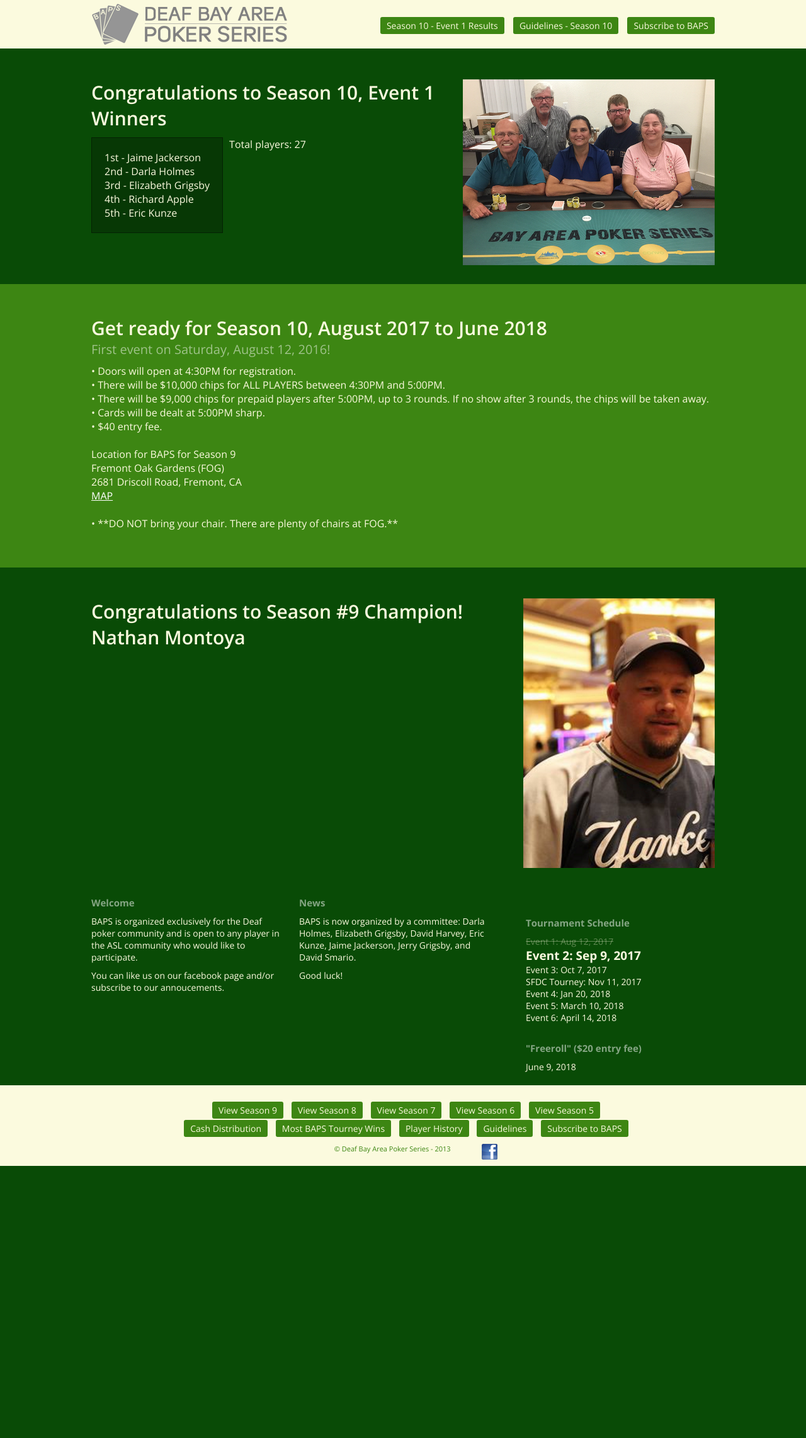
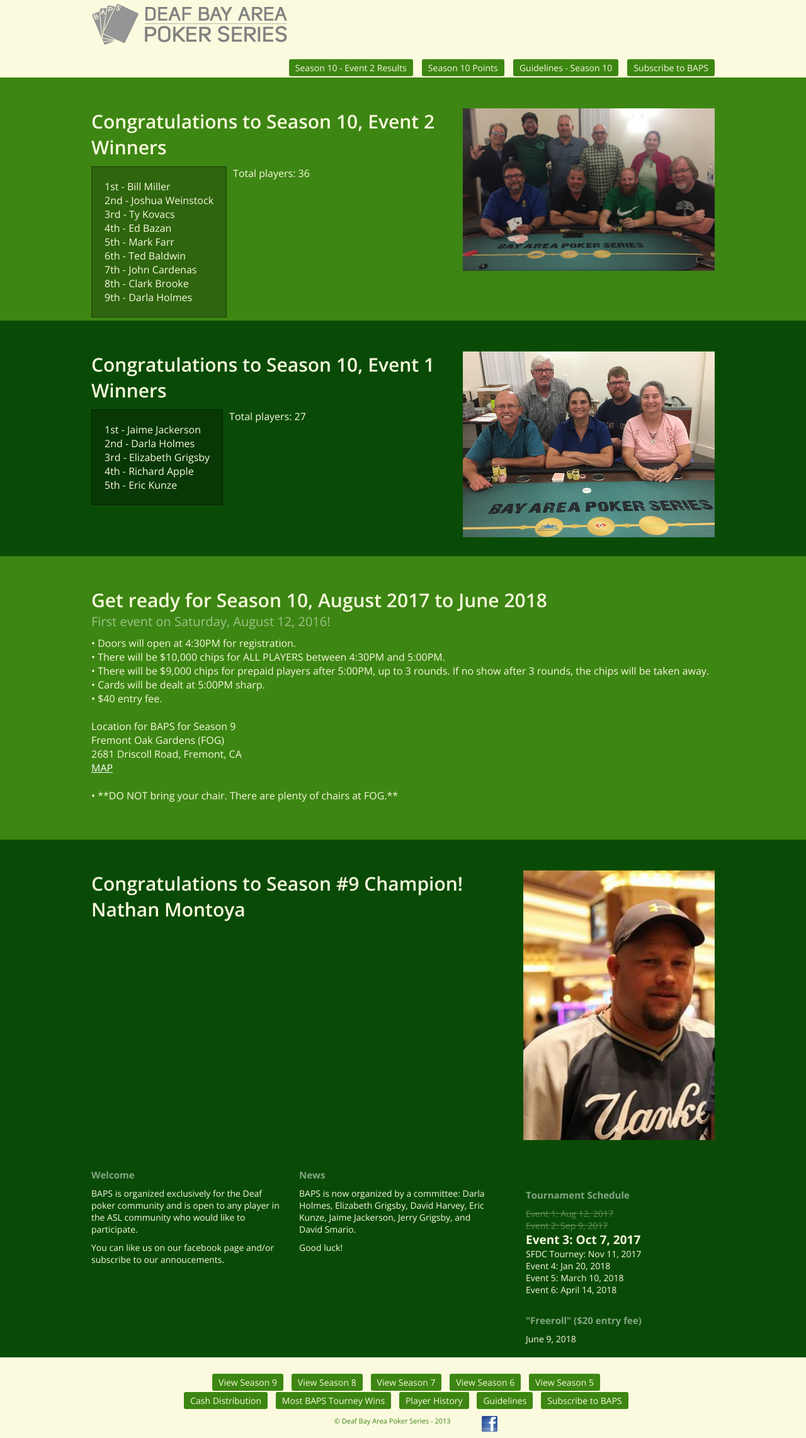
Before and after one commit to chadwtaylor/baps, a PHP site: page / in a window 1280 px wide. Shown: the whole page at 63% size. Before the commit the page ends 1851 px from the top, so only its background shows below. Run offline with PHP 8.4, Linux system fonts and the light colour scheme.

Commit message:
Season 10 Event 2

```diff
--- a/index.php
+++ b/index.php
@@ -18,15 +18,45 @@
 				<div id="logo"></div>
 			</a>
 			<nav id="main">
-				<a href="downloads/season10/baps-season10-event1.pdf" target="_blank">Season 10 - Event 1 Results</a>
-            <!--
-				<a href="downloads/season10/baps-season10.pdf" target="_blank">Season 9 Points</a>
-            -->
+				<a href="downloads/season10/baps-season10-event2.pdf" target="_blank">Season 10 - Event 2 Results</a>
+				<a href="downloads/season10/baps-season10-points.pdf" target="_blank">Season 10 Points</a>
 				<a href="downloads/guidelines10.pdf" target="_blank">Guidelines - Season 10</a>
 				<a href="http://eepurl.com/n5HGH" target="_blank">Subscribe to BAPS</a>
 			</nav>
 		</section>
 	</header>
+	<section id="top">
+		<section class="page clearfix">
+			<br />
+			<br />
+			<img src="images/season-10/season10event2.png" width="400" style="float:right; margin: 0 0 10px 0;" />
+			<h1>Congratulations to Season 10, Event 2 Winners</h1>
+			<p>
+				<div class="left schedule">
+                    1st - Bill Miller
+					<br />
+                    2nd - Joshua Weinstock
+					<br />
+                    3rd - Ty Kovacs
+					<br />
+                    4th - Ed Bazan
+					<br />
+                    5th - Mark Farr
+					<br />
+                    6th - Ted Baldwin
+					<br />
+                    7th - John Cardenas
+					<br />
+                    8th - Clark Brooke
+					<br />
+                    9th - Darla Holmes
+				</div>
+                Total players: 36
+			</p>
+			<br />
+			<br />
+		</section>
+	</section>
 	<section id="bottom">
 		<section class="page clearfix">
 			<br />
@@ -119,9 +149,9 @@
 				<h2>Tournament Schedule</h2>
 				<span class="completed">Event 1: Aug 12, 2017</span> <!-- if completed, enter class="completed" -->
 				<br>
-				<span class="next">Event 2: Sep 9, 2017</span>
+				<span class="completed">Event 2: Sep 9, 2017</span>
 				<br>
-				<span class="">Event 3: Oct 7, 2017</span>
+				<span class="next">Event 3: Oct 7, 2017</span>
 				<br>
 				<span class="">SFDC Tourney: Nov 11, 2017</span>
 				<br>
```
Also changed, not shown: images/season-10/season10event2.png (added), 2 other files.
